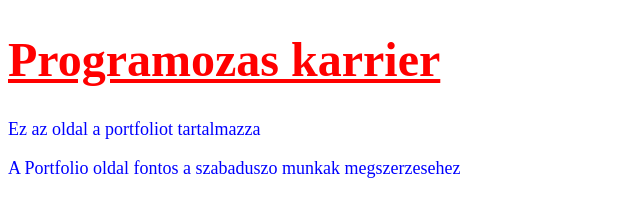
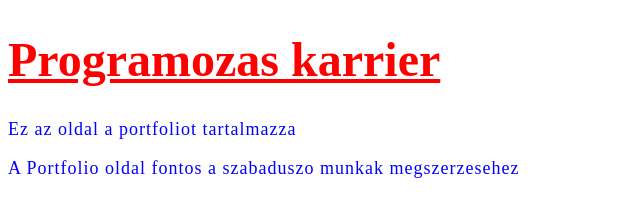
Before and after one commit to pfeihun/test, a plain HTML site: page index.html in a window 1280 px wide. Shown: the whole page, without its empty margins (0-640 px from the left). Drawn offline with Linux system fonts and the light colour scheme.

Commit message:
rem+ letterspace

```diff
--- a/styles/style.css
+++ b/styles/style.css
@@ -1,2 +1,3 @@
-h1{ color: #f00; font-size: 48px; text-decoration: underline;}
-p{font-size: 18px; color: #00f;}
+html{font-size: 10px;}
+h1{ color: #f00; font-size: 4.8rem; text-decoration: underline;}
+p{font-size: 1.8rem; color: #00f; letter-spacing: 0.1rem}
```
